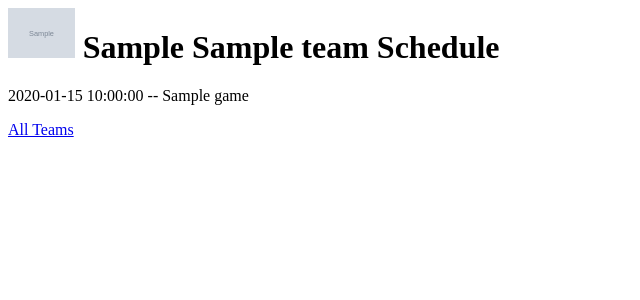
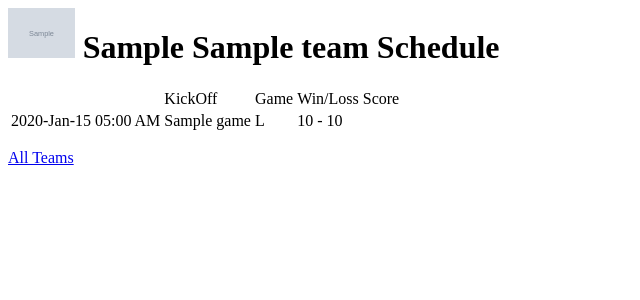
Before and after one commit to abhijitshingote/nfl2022, a Flask app: template app/templates/games.html in a window 1280 px wide. Shown: the top 300 px of the page, without its empty margins (0-640 px from the left). Run offline with Flask 2, Linux system fonts and the light colour scheme; the template is opened without the code that fills it: values that come from a table or form of the project are taken from there, others are empty; tables that the repository leaves empty hold one stand-in row (values such as "Sample post"); grey boxes marked "Sample" are stand-in pictures.

Commit message:
updates to /games

```diff
--- a/app/routes.py
+++ b/app/routes.py
@@ -1,6 +1,17 @@
 from app import app,db
 from app.models import Team,Game
 from flask import render_template
+
+from datetime import datetime
+import pytz
+
+@app.context_processor
+def inject_now():
+    def convert_dt_to_est(datetimeobj):
+        return datetimeobj.astimezone(pytz.timezone('US/Eastern')).strftime('%Y-%b-%d %I:%M %p')
+    return {'now': datetime.utcnow(),
+            'pytz':pytz,
+            'convert_dt_to_est':convert_dt_to_est}
 
 @app.route("/")
 def hello_world():
@@ -27,5 +38,5 @@ def teams():
 @app.route("/teams/<id>/")
 def team_events(id):
     team=db.session.query(Team).filter(Team.team_id==id).all()[0]
-    games=db.session.query(Game).filter((Game.home_team_id==id) | (Game.away_team_id==id) ).order_by(Game.game_date)
+    games=db.session.query(Game).filter(Game.season_type=='2').filter((Game.home_team_id==id) | (Game.away_team_id==id) ).order_by(Game.game_date)
     return render_template('games.html',games=games,team=team)
--- a/app/templates/games.html
+++ b/app/templates/games.html
@@ -1,6 +1,19 @@
 
 <h1><img src="{{team.logo_href}}" width="auto" height="50"> {{team.team_location + ' ' + team.team_name}} Schedule</h1>
+<table>
+<th><td>KickOff</td><td>Game</td><td>Win/Loss</td><td>Score</td></th>
 {% for game in games %}
-<p>{{game.game_date}} -- {{game.game_name}}</p>
+<tr><td>	{{convert_dt_to_est(game.game_date)}}</td>
+	<td>{{game.game_name}}</td>
+	<td>{% if game.game_date < now %}
+		{% if game.winner_team_id==team.team_id and game.home_team_score > game.away_team_score %}
+		    <b>W</b>
+		{% else %}
+		L
+		{% endif %}{% endif %}</td>
+		<td>{% if game.game_date < now %}{{game.home_team_score}} - {{game.away_team_score}}{% endif %}</td>
+
+</tr>
 {% endfor %}
+</table>
 <p><a href="{{url_for('teams')}}">All Teams</a></p>
```
Also changed, not shown: app/models.py (+16 -13 lines), 3 other files.
